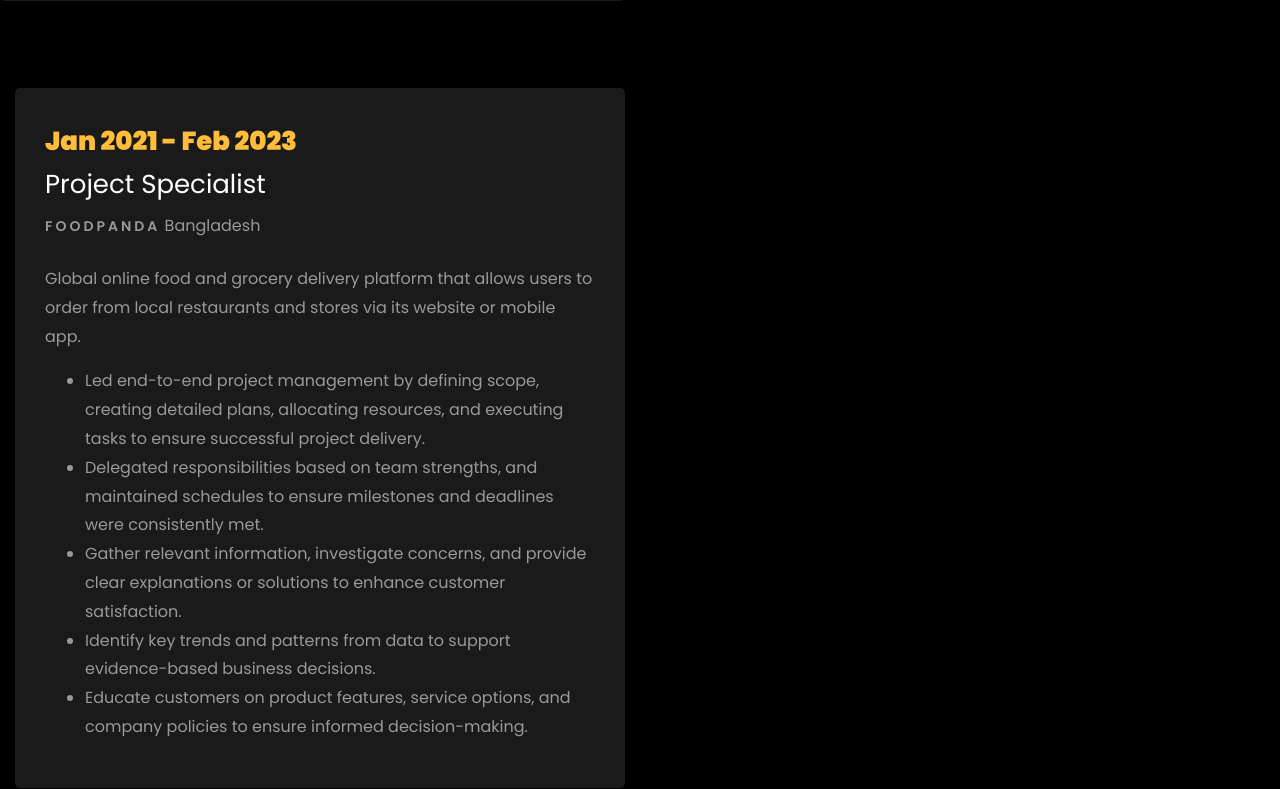
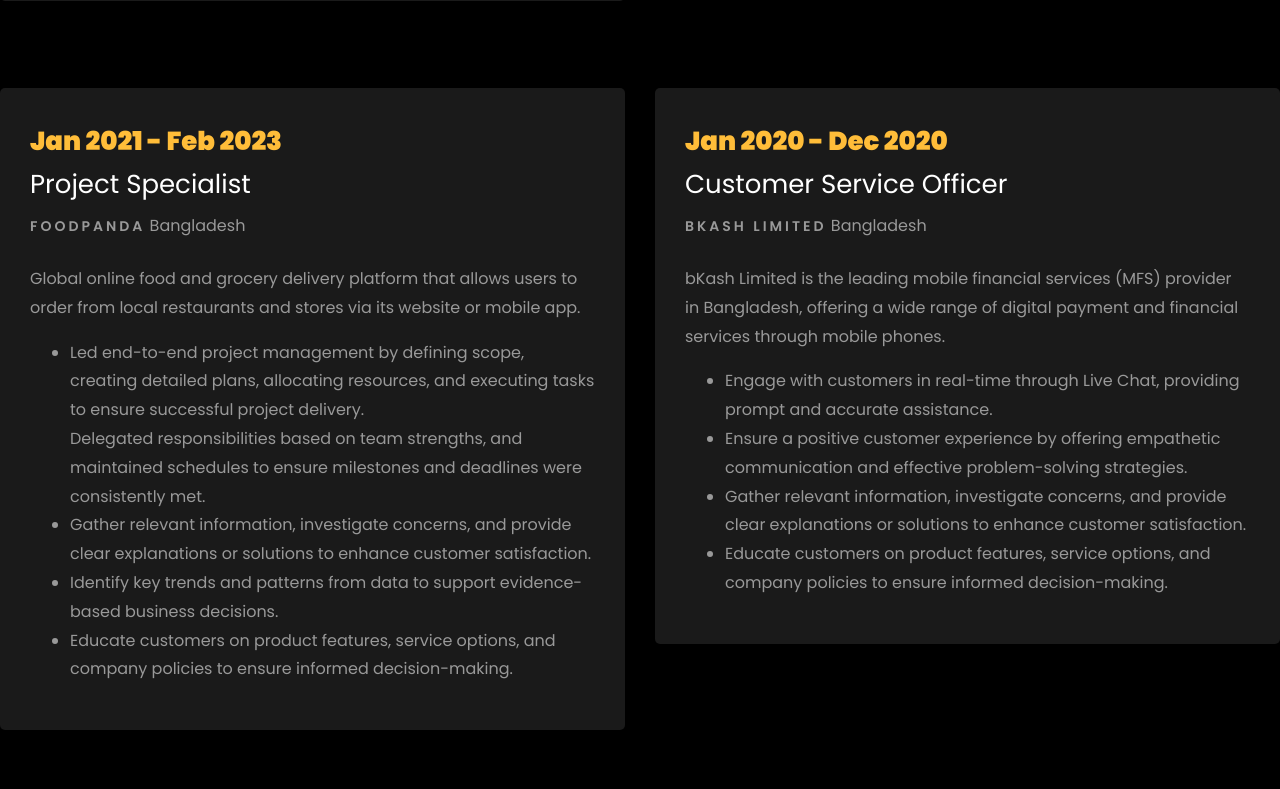
Before and after one commit to Mukid-Ahsam/md.ahsam.github.io, a plain HTML site: page index.html in a window 1280 px wide. Shown: the part 2481-3270 px from the top of the page. Drawn offline with Linux system fonts and the light colour scheme; files whose address does not match are found by name.

Commit message:
Update index.html

```diff
--- a/index.html
+++ b/index.html
@@ -368,7 +368,7 @@
 		<br>
 		<br>
 
-
+<div class="row">
 		 <div class="col-md-6">
 			<div class="resume-wrap ftco-animate">
 				<span class="date">Jan 2021 - Feb 2023</span>
@@ -377,23 +377,16 @@
 				<span class="mt-4"> Bangladesh</span>
 				<p class="mt-4">Global online food and grocery delivery platform that allows users to order from local restaurants and stores via its website or mobile app.
 					<ul>
-								<li>Led end-to-end project management by defining scope, creating detailed plans, allocating resources, and executing tasks to ensure successful project delivery.</li>
-								<li>Delegated responsibilities based on team strengths, and maintained schedules to ensure milestones and deadlines were consistently met.</li>
+						<li>Led end-to-end project management by defining scope, creating detailed plans, allocating resources, and executing tasks to ensure successful project delivery.</li								<li>Delegated responsibilities based on team strengths, and maintained schedules to ensure milestones and deadlines were consistently met.</li>
 						<li>Gather relevant information, investigate concerns, and provide clear explanations or solutions to enhance customer satisfaction.</li>
 						<li>Identify key trends and patterns from data to support evidence-based business decisions.</li>
 						<li>Educate customers on product features, service options, and company policies to ensure informed decision-making.</li>
+						</ul>
 					        </ul>
 					</p>
 				</div>
 
 		 	</div>
-			</div>
-
-		<br>
-		<br>
-
-
-
 
 			 			  <div class="col-md-6">
 					<div class="resume-wrap ftco-animate">
```
Lines whose indentation alone changed are shown as unchanged.
